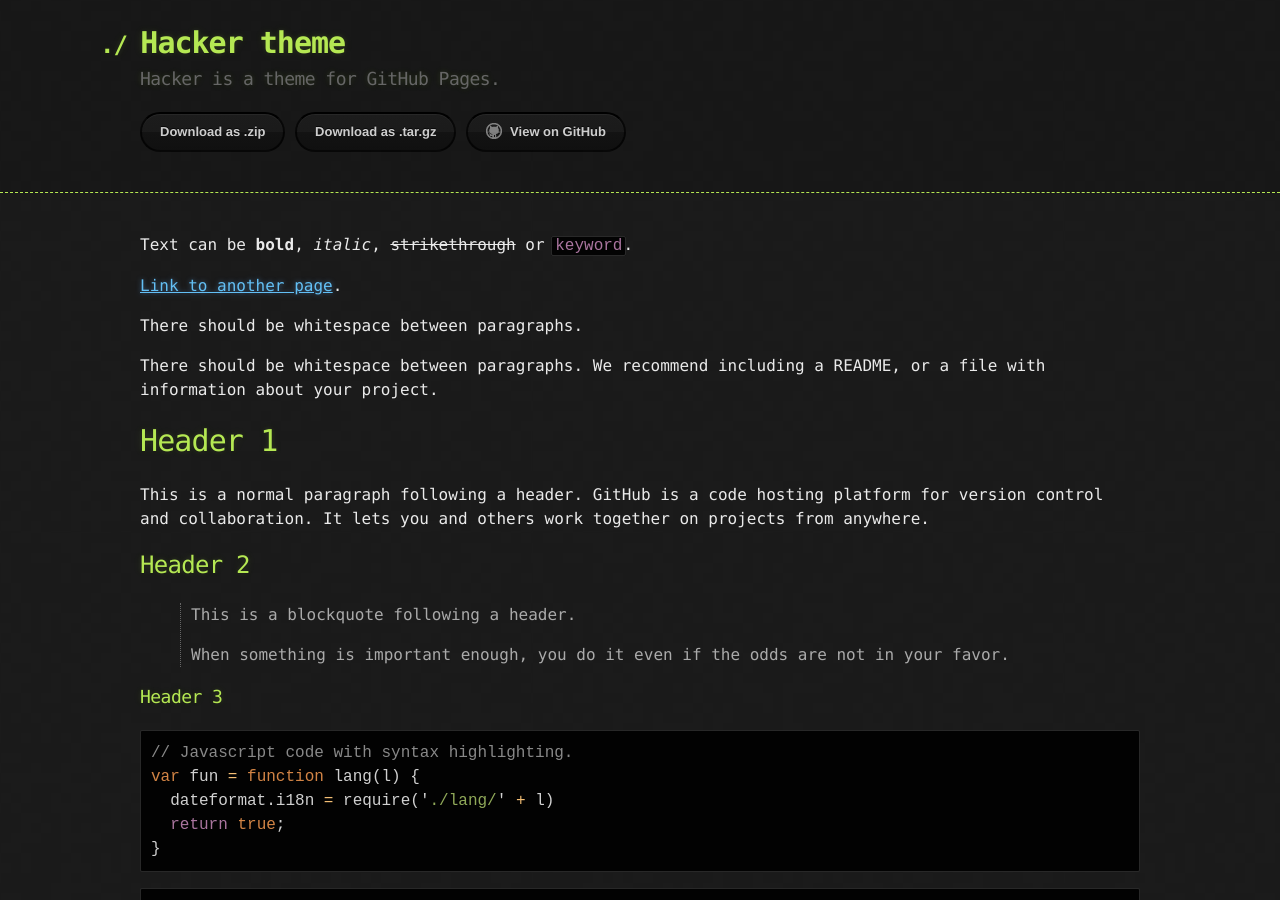
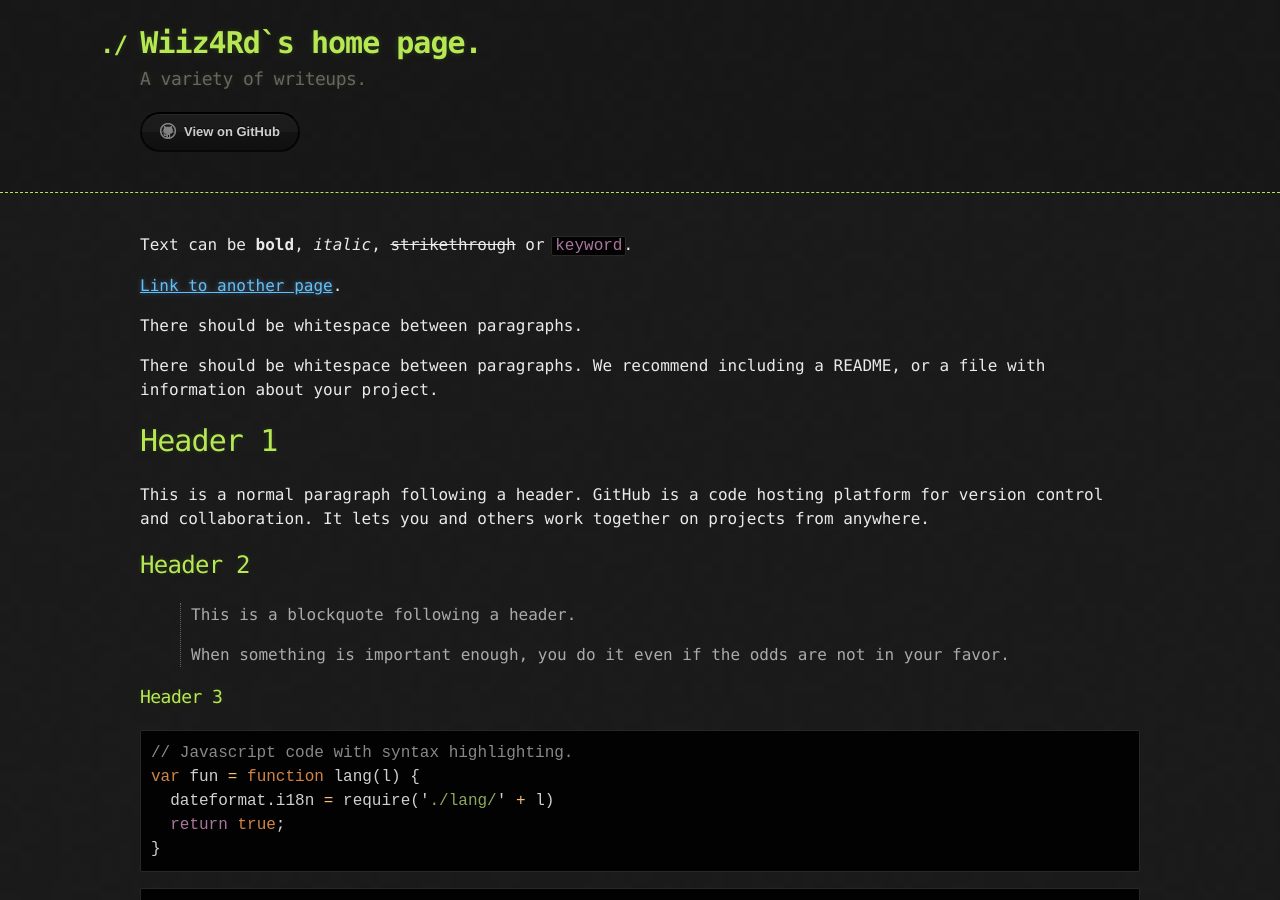
Before and after one commit to Wiiz4rD/wiiz4rd.github.io, a Jekyll site: the page built from index.md, in a window 1280 px wide and 900 px high. Built offline with Jekyll 4.4.1, drawn with Linux system fonts in a browser that asks for light colours.

Commit message:
Update _config.yml

```diff
--- a/_config.yml
+++ b/_config.yml
@@ -1,5 +1,5 @@
-title: Hacker theme
-description: Hacker is a theme for GitHub Pages.
-show_downloads: true
+title: Wiiz4Rd`s home page.
+description: A variety of writeups.
+show_downloads: false
 google_analytics:
 theme: jekyll-theme-hacker
```
